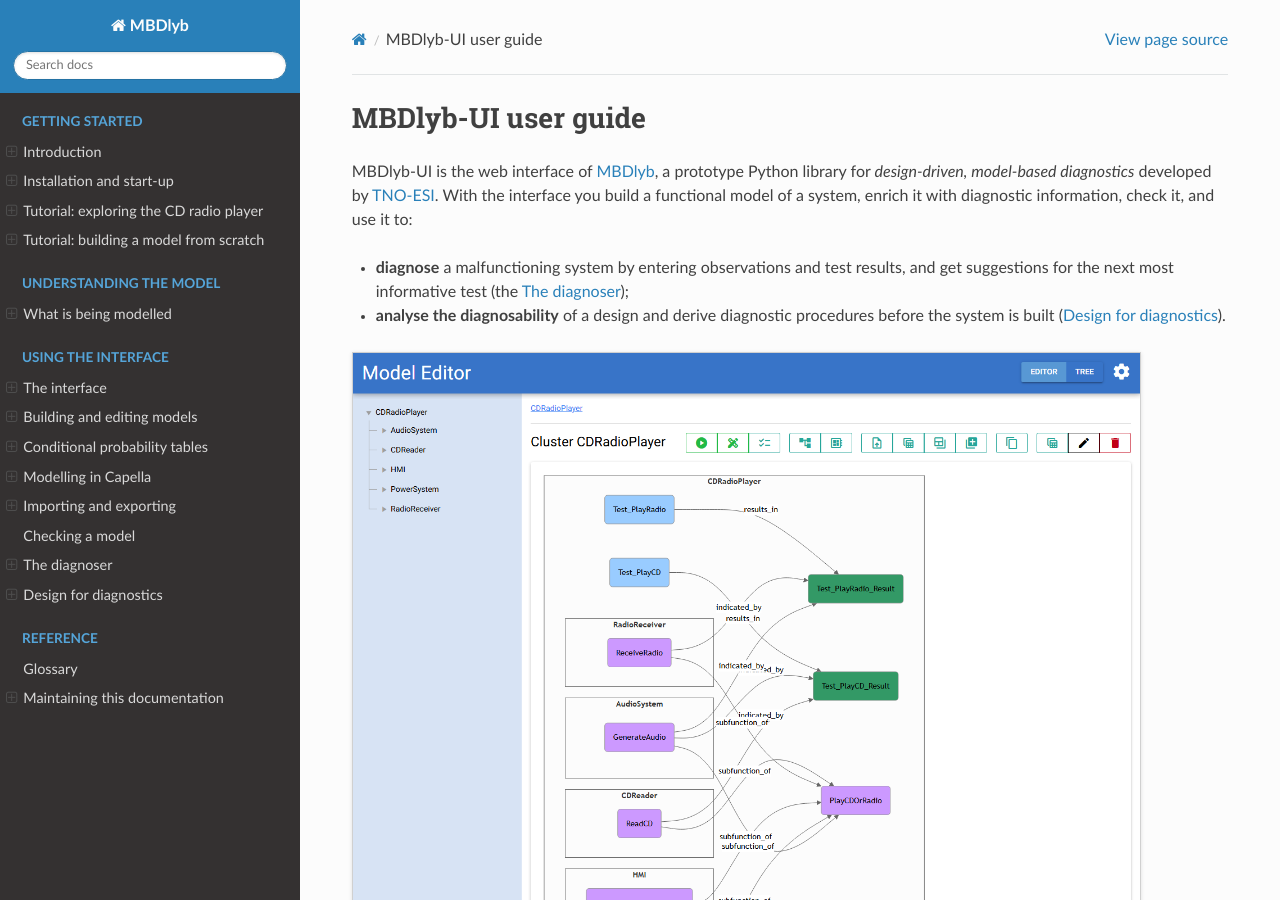
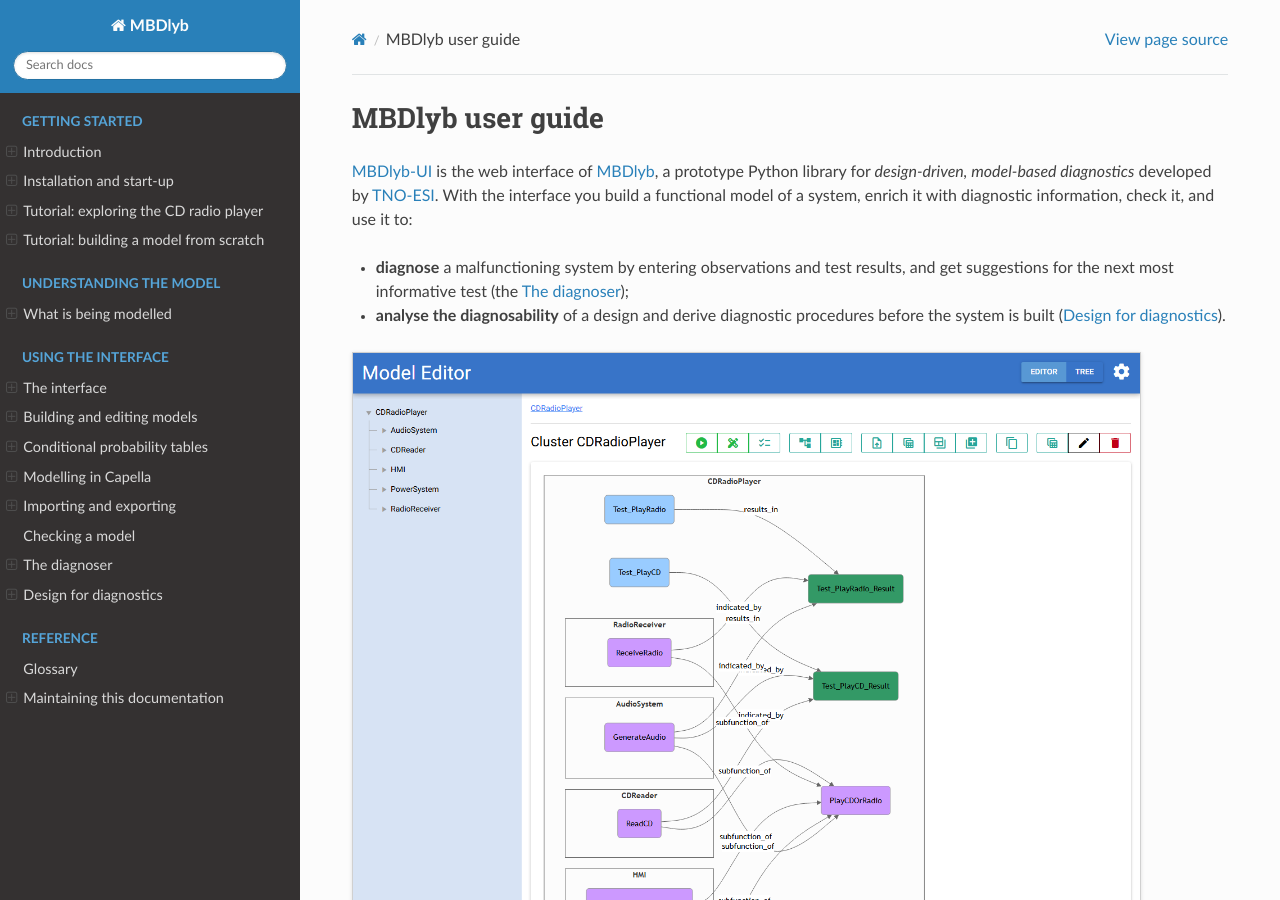
Before and after one commit to TNO/MBDlyb-UI, a Sphinx documentation site: the page built from docs/source/index.rst, in a window 1280 px wide and 900 px high. Built offline with Sphinx 7.4.7 and the Read the Docs theme 3.1.0, drawn with Linux system fonts in a browser that asks for light colours.

Commit message:
Small updates on documentation and reference to main project.

```diff
--- a/docs/source/index.rst
+++ b/docs/source/index.rst
@@ -1,7 +1,7 @@
-MBDlyb-UI user guide
+MBDlyb user guide
 ====================
 
-MBDlyb-UI is the web interface of `MBDlyb <https://github.com/TNO/mbdlyb>`_, a
+`MBDlyb-UI <https://github.com/TNO/mbdlyb-ui>`_ is the web interface of `MBDlyb <https://github.com/TNO/mbdlyb>`_, a
 prototype Python library for *design-driven, model-based diagnostics* developed
 by `TNO-ESI <https://esi.tno.nl/research/expertise/diagnostics/>`_. With the
 interface you build a functional model of a system, enrich it with diagnostic
--- a/pyproject.toml
+++ b/pyproject.toml
@@ -38,7 +38,7 @@
 build-backend = "uv_build"
 
 [tool.uv.sources]
-mbdlyb = { path = "../mbdlyb-base", editable = true }
+mbdlyb = { path = "../mbdlyb", editable = true }
 
 [project.scripts]
 mbdlyb-ui = "mbdlyb_ui.functional.app:main"
```
Also changed, not shown: 1 other file.
